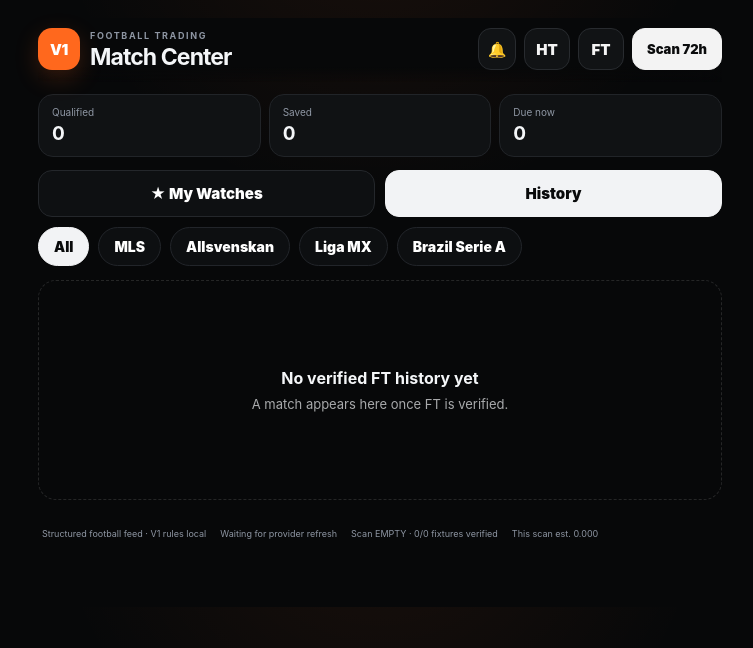
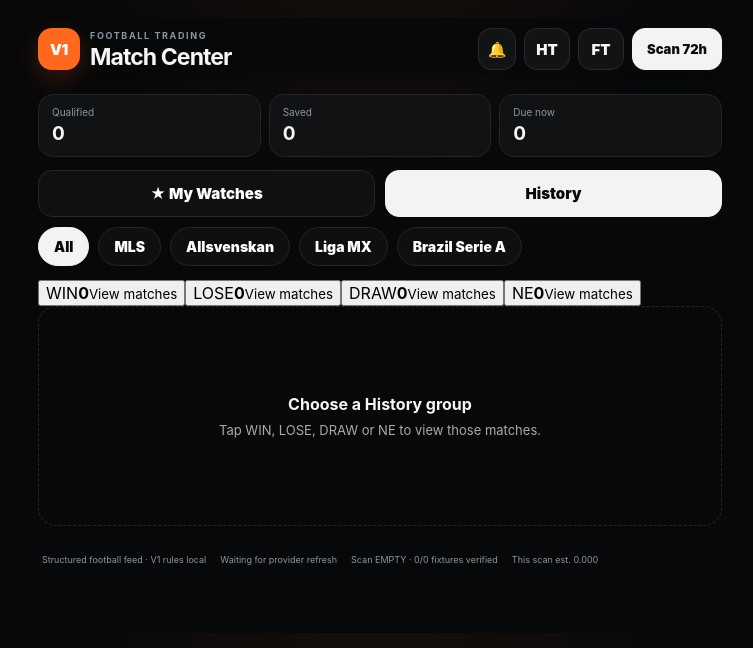
Before and after one commit to cuonglv1108/football-trading-v1, a Next.js app in the folder football-trading-v1/: page / in a window 1280 px wide. Both pictures are taken after a click on the button "History". Shown: the top 648 px of the page, without its empty margins (260-1013 px from the left). Built offline with nearby package versions, Linux system fonts and the light colour scheme.

Commit message:
Group History into WIN LOSE DRAW and NE boxes

```diff
--- a/football-trading-v1/app/page.tsx
+++ b/football-trading-v1/app/page.tsx
@@ -4,11 +4,12 @@ import { FormEvent, useEffect, useMemo, useState } from 'react';
 import MatchCard from '../components/MatchCard';
 import { evaluateV1 } from '../lib/rules';
 import { League, MethodOverallStats, MethodStats, TradingMatch } from '../lib/types';
-import { buildH2Predictions } from '../lib/outcomes';
+import { buildH2Predictions, methodMatchStatus } from '../lib/outcomes';
 import { deriveH2Execution } from '../lib/h2Execution';
 
 const leagues: Array<'ALL' | League> = ['ALL', 'MLS', 'Allsvenskan', 'Liga MX', 'Brazil Serie A'];
 type View = 'STARRED' | 'HISTORY';
+type HistoryGroup = 'WIN' | 'LOSE' | 'DRAW' | 'NE';
 
 const STAR_KEY = 'football-trading-v1-starred';
 const HISTORY_KEY = 'football-trading-v1-history';
@@ -138,6 +139,7 @@ export default function Home() {
   const [methodOverall, setMethodOverall] = useState<MethodOverallStats | null>(null);
   const [clock, setClock] = useState(() => Date.now());
   const [selectedDay, setSelectedDay] = useState('ALL');
+  const [historyGroup, setHistoryGroup] = useState<HistoryGroup | null>(null);
 
   useEffect(() => {
     const savedWatchlist = readSaved(STAR_KEY).filter(m => m.status !== 'FT');
@@ -677,9 +679,28 @@ export default function Home() {
     }
   }
 
+  const verifiedHistory = useMemo(
+    () => history.filter(m => m.researchPhase === 'FT' && m.ftVerified === true),
+    [history]
+  );
+
+  const historyCounts = useMemo(() => {
+    const counts: Record<HistoryGroup, number> = { WIN: 0, LOSE: 0, DRAW: 0, NE: 0 };
+    const rows = league === 'ALL'
+      ? verifiedHistory
+      : verifiedHistory.filter(m => m.league === league);
+
+    for (const match of rows) {
+      const status = methodMatchStatus(match);
+      if (status) counts[status] += 1;
+    }
+    return counts;
+  }, [verifiedHistory, league]);
+
   const source = view === 'HISTORY'
-    ? history
+    ? verifiedHistory.filter(m => historyGroup != null && methodMatchStatus(m) === historyGroup)
     : starred.filter(m => m.status !== 'FT' && !isWatchExpired(m, clock));
+
   const filtered = useMemo(() => {
     let rows = league === 'ALL' ? source : source.filter(m => m.league === league);
     if (view !== 'HISTORY' && selectedDay !== 'ALL') {
@@ -787,10 +808,24 @@ export default function Home() {
               )}
             </section>
           )}
-          {history.length > 0 && (
-            <div className="historyBar compactHistoryBar">
-              <span>Verified FT only · one record per match</span>
-              <button onClick={() => { setHistory([]); localStorage.removeItem(HISTORY_KEY); }}>Clear local</button>
+          <section className="historyGroupGrid" aria-label="History result groups">
+            {(['WIN', 'LOSE', 'DRAW', 'NE'] as HistoryGroup[]).map(group => (
+              <button
+                key={group}
+                className={`historyGroupBox ${group.toLowerCase()} ${historyGroup === group ? 'active' : ''}`}
+                onClick={() => setHistoryGroup(current => current === group ? null : group)}
+              >
+                <span>{group}</span>
+                <strong>{historyCounts[group]}</strong>
+                <small>{historyGroup === group ? 'Hide matches' : 'View matches'}</small>
+              </button>
+            ))}
+          </section>
+
+          {historyGroup && (
+            <div className="historyGroupHeader">
+              <span>{historyGroup} · {historyCounts[historyGroup]} match{historyCounts[historyGroup] === 1 ? '' : 'es'}</span>
+              <button onClick={() => setHistoryGroup(null)}>Close</button>
             </div>
           )}
         </>
@@ -822,12 +857,16 @@ export default function Home() {
             <strong>
               {view === 'STARRED'
                 ? (loading ? 'Scanning upcoming matches…' : 'No V1 matches in ★ yet')
-                : 'No verified FT history yet'}
+                : historyGroup
+                  ? `No ${historyGroup} matches in this filter`
+                  : 'Choose a History group'}
             </strong>
             <span>
               {view === 'STARRED'
                 ? 'Tap Scan 72h to load qualified fixtures. Saved V1 matches stay here until FT.'
-                : 'A match appears here once FT is verified.'}
+                : historyGroup
+                  ? 'Try another result group or league.'
+                  : 'Tap WIN, LOSE, DRAW or NE to view those matches.'}
             </span>
           </div>
         )}
```
